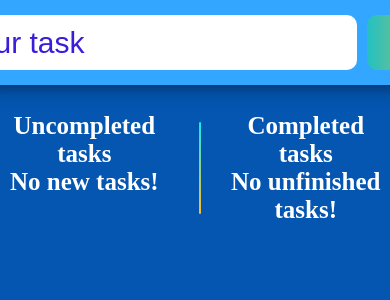
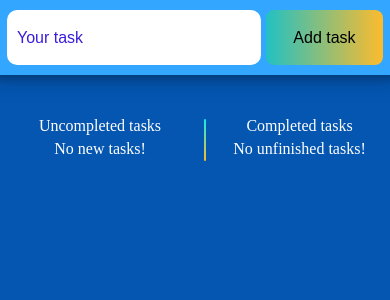
Before and after one commit to Taboo11/todolist, a React (Create React App) app: page / in a window 390 px wide. Shown: the top 300 px of the page. Built offline with nearby package versions, Linux system fonts and the light colour scheme.

Commit message:
adaptiv mobile

```diff
--- a/src/components/BodyTodo/BodyTodo.module.css
+++ b/src/components/BodyTodo/BodyTodo.module.css
@@ -7,8 +7,8 @@
   /* border: 1px solid red; */
   margin: 10px auto;
 
-  gap: 20px;
-
+  gap: 10px;
+  padding: 5px;
   margin-top: calc(5vh + 70px);
 }
 
@@ -33,3 +33,22 @@
   font-style: normal;
   font-size: 25px;
 }
+
+@media (max-width: 500px) {
+  .bodyTodo h2 {
+    font-weight: 400;
+    font-style: normal;
+    font-size: 16px;
+    white-space: nowrap;
+    margin-bottom: 5px;
+  }
+  .bodyTodo {
+    gap: 0px;
+    padding: 5px;
+  }
+  .bodyTodo hr {
+    width: 2px;
+    margin-left: 6px;
+    margin: 2px 0;
+  }
+}
--- a/src/components/Button/Button.module.css
+++ b/src/components/Button/Button.module.css
@@ -1,16 +1,26 @@
 .button {
-  height: 55px;
-  border-radius: 10px;
-  padding: 10px 24px;
-  font-size: 30px;
-  border: none;
+  display: flex; /* Центрирует текст */
+  align-items: center;
+  justify-content: center;
+  /* padding: 10px 20px; Отступы вокруг текста */
+  font-size: 18px; /* Размер шрифта */
+  line-height: 1; /* Высота строки */
   background: linear-gradient(
     90deg,
     rgba(34, 193, 195, 1) 0%,
     rgba(253, 187, 45, 1) 100%
   );
-  /* color: white; */
+  color: black; /* Цвет текста */
+  border: none; /* Убирает границу */
+  border-radius: 8px; /* Скругляет углы */
+  cursor: pointer; /* Курсор при наведении */
+  text-align: center; /* Центрирует текст */
+  white-space: nowrap; /* Предотвращает перенос текста */
+  font-weight: 600;
+  height: 55px;
+  width: 30%;
 }
+
 .button:hover {
   background: linear-gradient(
     90deg,
--- a/src/components/Input/Input.js
+++ b/src/components/Input/Input.js
@@ -5,7 +5,7 @@ import {
   RiCheckLine,
   RiLoopLeftLine,
 } from 'react-icons/ri';
-import styles from './Todo.module.css';
+import styles from './Input.module.css';
 
 function EditableTask({ todo, toggleTodoHandler, deleteTodoHandler }) {
   const [isEditing, setIsEditing] = useState(false); // Флаг редактирования
--- a/src/components/Input/Todo.module.css
+++ /dev/null
@@ -1,55 +0,0 @@
-.todo {
-  display: flex;
-  align-items: center;
-  margin: 10px;
-
-  padding: 10px;
-  color: rgb(21, 20, 20);
-  width: 90%;
-  font-size: 20px;
-  font-weight: bold;
-
-  /* background: rgb(34, 193, 195); */
-  background: linear-gradient(
-    90deg,
-    rgba(34, 193, 195, 1) 0%,
-    rgba(253, 187, 45, 1) 100%
-  );
-
-  box-shadow: 0 4px 8px 0 rgba(0, 0, 0, 0.2), 0 6px 20px 0 rgba(0, 0, 0, 0.19);
-  border-radius: 10px;
-}
-.todoText {
-  width: 100%;
-  text-align: left;
-}
-
-.todoIcon {
-  font-size: 1.8rem;
-  margin-right: 10px;
-  color: rgba(253, 187, 45, 1);
-}
-.deleteIcon,
-.checkIcon {
-  cursor: pointer;
-  color: rgb(117, 134, 231);
-  padding: 0 4px;
-  font-size: 1.8rem;
-  transition: transform 0.3s;
-}
-.deleteIcon:hover,
-.checkIcon:hover {
-  cursor: pointer;
-  transform: scale(1.3);
-}
-.checkIcon:hover {
-  color: green;
-}
-
-.deleteIcon:hover {
-  color: red;
-}
-
-.todoComplete {
-  background: linear-gradient(90deg, rgb(1, 45, 45) 0%, rgb(101, 70, 5) 100%);
-}
--- a/src/components/Todo/Todo.module.css
+++ b/src/components/Todo/Todo.module.css
@@ -3,7 +3,7 @@
   /* flex-wrap: wrap; */
   justify-content: space-between;
   align-items: center;
-  margin: 5px;
+  margin: 4px 5px;
 
   padding: 10px;
   color: rgb(21, 20, 20);
@@ -80,3 +80,36 @@
   font-family: 'Segoe UI', 'Roboto', 'Oxygen', 'Ubuntu', 'Cantarell',
     'Fira Sans', 'Droid Sans', 'Helvetica Neue', sans-serif;
 }
+
+@media (max-width: 500px) {
+  .todo {
+    display: flex;
+    /* flex-wrap: wrap; */
+    justify-content: space-between;
+    align-items: center;
+    margin: 3px 2px;
+
+    padding: 5px;
+    color: rgb(21, 20, 20);
+    width: 90%;
+    font-size: 16px;
+    font-weight: 500;
+  }
+
+  .todoIcon {
+    display: none;
+  }
+
+  .deleteIcon,
+  .checkIcon {
+    cursor: pointer;
+    color: rgb(117, 134, 231);
+    padding: 0 4px;
+    font-size: 1.1rem;
+  }
+  .inputStyle:focus {
+    font-size: 18px;
+    font-weight: 400;
+    color: red;
+  }
+}
--- a/src/components/TodoForm/TodoForm.module.css
+++ b/src/components/TodoForm/TodoForm.module.css
@@ -19,14 +19,30 @@
   text-align: center;
 }
 .form input {
+  width: 60%;
   height: 35px;
   border-radius: 10px;
   border: none;
   padding: 10px;
-  padding-left: 40px;
-  font-size: 30px;
+  font-weight: 600;
+  font-size: 18px;
   color: rgb(23, 22, 22);
 }
 ::placeholder {
   color: rgb(58, 29, 219);
 }
+
+@media (max-width: 500px) {
+  .form {
+    padding: 10px;
+    gap: 5px;
+  }
+  .form input {
+    font-weight: 400;
+    font-size: 16px;
+  }
+  .form button[type='submit'] {
+    font-size: 16px;
+    font-weight: 400;
+  }
+}
--- a/src/components/TodoList/TodoList.module.css
+++ b/src/components/TodoList/TodoList.module.css
@@ -4,3 +4,9 @@
 .todoList h2 {
   color: #fff;
 }
+
+@media (max-width: 500px) {
+  .todoList {
+    width: 50%;
+  }
+}
--- a/src/components/TodoListComplete/TodoListComplete.module.css
+++ b/src/components/TodoListComplete/TodoListComplete.module.css
@@ -19,3 +19,11 @@
   cursor: pointer;
   transform: scale(1.2);
 }
+
+@media (max-width: 500px) {
+  .deleteAllButton {
+    font-weight: 400;
+    font-style: normal;
+    font-size: 16px;
+  }
+}
```
